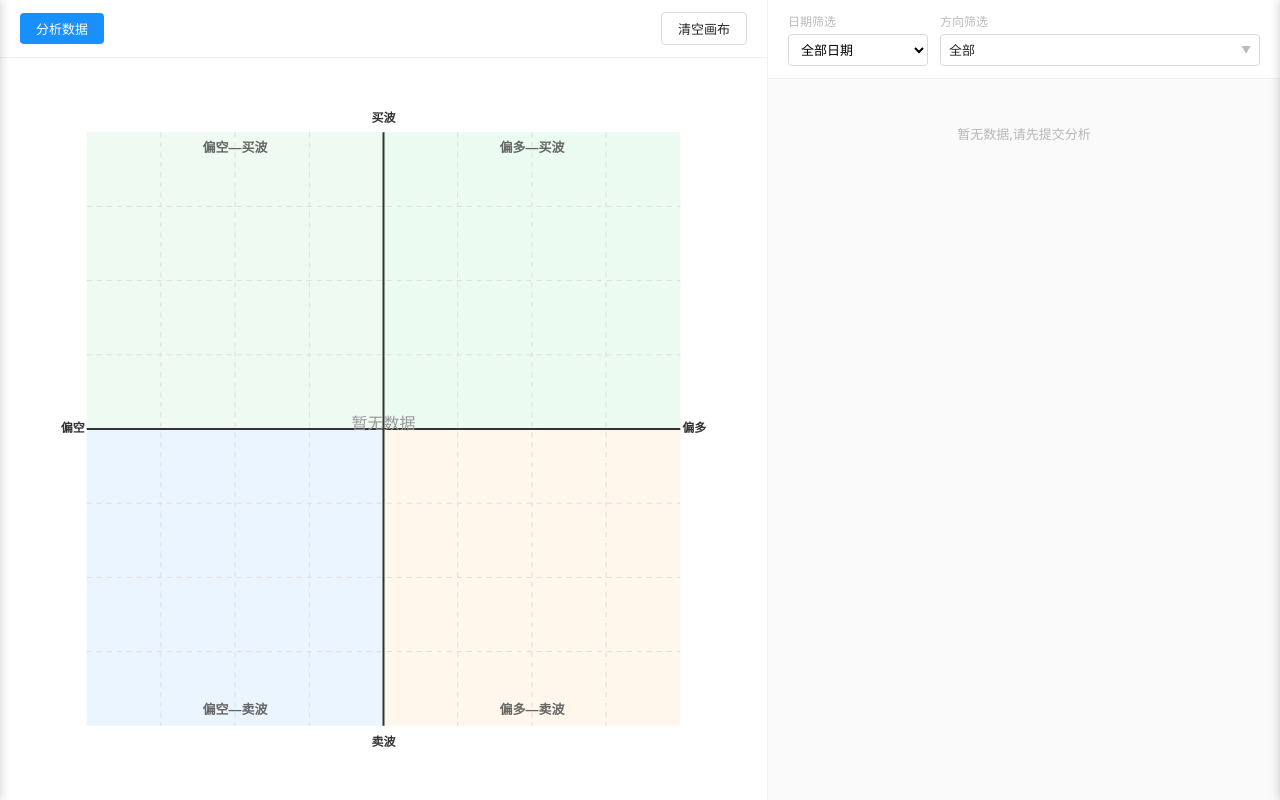
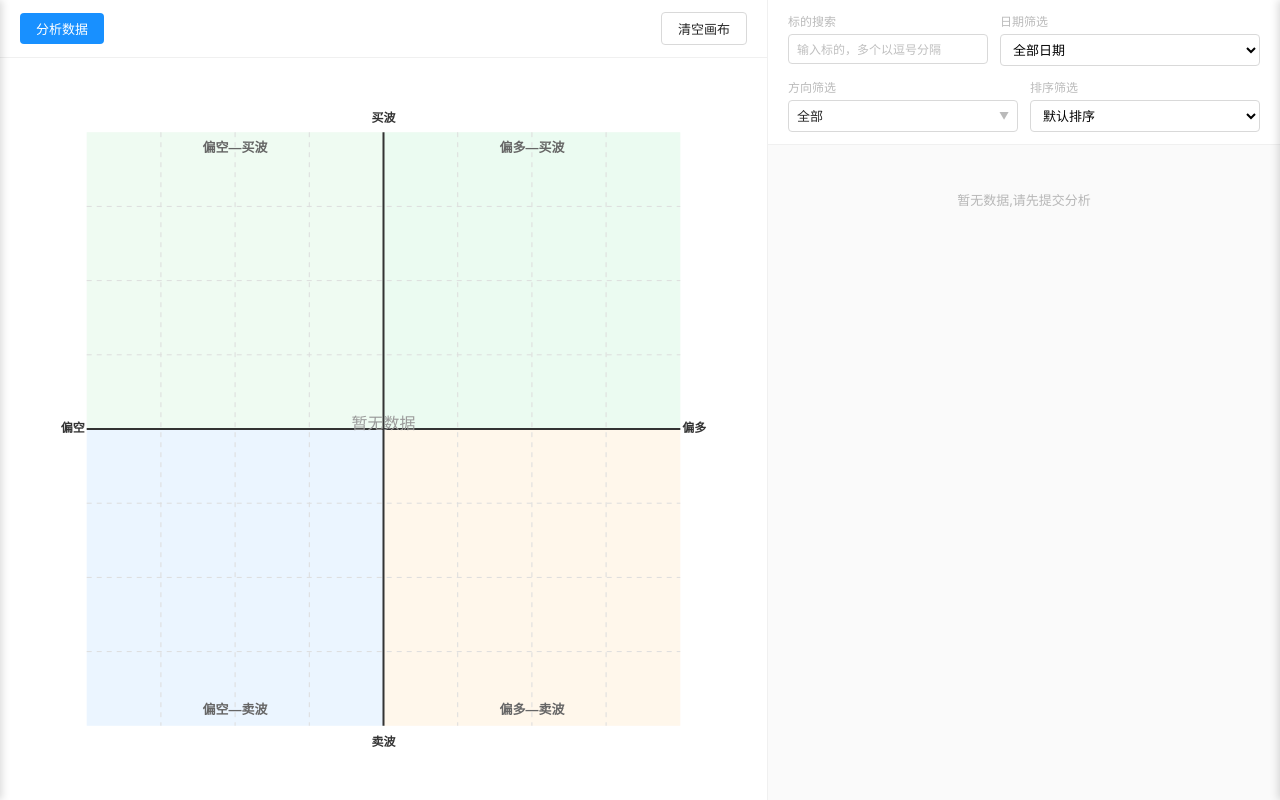
Before and after one commit to foreverwb/volatility_analysis, a Flask app: page / in a window 1280 px wide. Run offline with Flask 3, Linux system fonts and the light colour scheme; data that the repository does not hold is empty.

Commit message:
feat: Add target and direction filters to filter record

```diff
--- a/static/js/main.js
+++ b/static/js/main.js
@@ -41,6 +41,8 @@ window.onload = function() {
     document.getElementById('detailDrawerOverlay').addEventListener('click', closeDetailDrawer);
     document.getElementById('btnCloseDetailDrawer').addEventListener('click', closeDetailDrawer);
     document.getElementById('inputDrawerOverlay').addEventListener('click', closeInputDrawer);
+    document.getElementById('sortFilterSelect').addEventListener('change', handleSortChange);
+    document.getElementById('symbolFilterInput').addEventListener('input', handleSymbolFilterChange);
 
     // 象限筛选
     var allCheckbox = document.getElementById('quad-all');
--- a/static/js/records.js
+++ b/static/js/records.js
@@ -51,8 +51,11 @@ function renderRecordsList() {
         return;
     }
 
+    // 先进行标的筛选
+    var filteredRecords = filterBySymbol(AppState.allRecords);
+
     var groupedByDate = {};
-    AppState.allRecords.forEach(function(record) {
+    filteredRecords.forEach(function(record) {
         var date = record.timestamp.split(' ')[0];
         if (AppState.currentFilter && date !== AppState.currentFilter) return;
         if (!groupedByDate[date]) groupedByDate[date] = [];
@@ -73,6 +76,11 @@ function renderRecordsList() {
             });
             if (groupedByDate[date].length === 0) delete groupedByDate[date];
         }
+    }
+
+    // 对每个日期组内的记录进行排序
+    for (var date in groupedByDate) {
+        groupedByDate[date] = sortRecords(groupedByDate[date]);
     }
 
     var sortedDates = Object.keys(groupedByDate).sort().reverse();
--- a/static/js/state.js
+++ b/static/js/state.js
@@ -11,7 +11,9 @@ var AppState = {
     earningsToggles: {},
     canvas: null,
     ctx: null,
-    hasInitializedCanvas: false
+    hasInitializedCanvas: false,
+    sortBy: '',  // 排序字段：'direction' 或 'volatility' 或 ''
+    symbolFilter: []  // 标的筛选：支持多个symbol，以逗号分隔
 };
 
 // 导出到全局 (兼容非模块环境)
--- a/static/styles.css
+++ b/static/styles.css
@@ -376,6 +376,33 @@ select:focus {
     border-color: #1890ff;
     outline: none;
     box-shadow: 0 0 0 2px rgba(24, 144, 255, 0.2);
+}
+
+/* 标的搜索输入框样式 */
+.symbol-filter-input {
+    width: 100%;
+    padding: 6px 8px;
+    border: 1px solid #d9d9d9;
+    font-size: 13px;
+    border-radius: 4px;
+    background: white;
+    font-family: inherit;
+    box-sizing: border-box;
+}
+
+.symbol-filter-input:hover {
+    border-color: #40a9ff;
+}
+
+.symbol-filter-input:focus {
+    border-color: #1890ff;
+    outline: none;
+    box-shadow: 0 0 0 2px rgba(24, 144, 255, 0.2);
+}
+
+.symbol-filter-input::placeholder {
+    color: #bfbfbf;
+    font-size: 12px;
 }
 
 .quadrant-filter {
--- a/templates/index.html
+++ b/templates/index.html
@@ -29,6 +29,10 @@
             <div class="right-section">
                 <div class="date-filter">
                     <div class="filter-row">
+                        <div class="filter-group">
+                            <label class="filter-label">标的搜索</label>
+                            <input type="text" id="symbolFilterInput" class="symbol-filter-input" placeholder="输入标的，多个以逗号分隔">
+                        </div>
                         <div class="filter-group">
                             <label class="filter-label">日期筛选</label>
                             <select id="dateFilterSelect">
@@ -69,6 +73,14 @@
                                     </div>
                                 </div>
                             </div>
+                        </div>
+                        <div class="filter-group">
+                            <label class="filter-label">排序筛选</label>
+                            <select id="sortFilterSelect">
+                                <option value="">默认排序</option>
+                                <option value="direction">方向（高→低）</option>
+                                <option value="volatility">波动（高→低）</option>
+                            </select>
                         </div>
                     </div>
                 </div>
```
Also changed, not shown: static/js/filter.js (+74 -0 lines).
